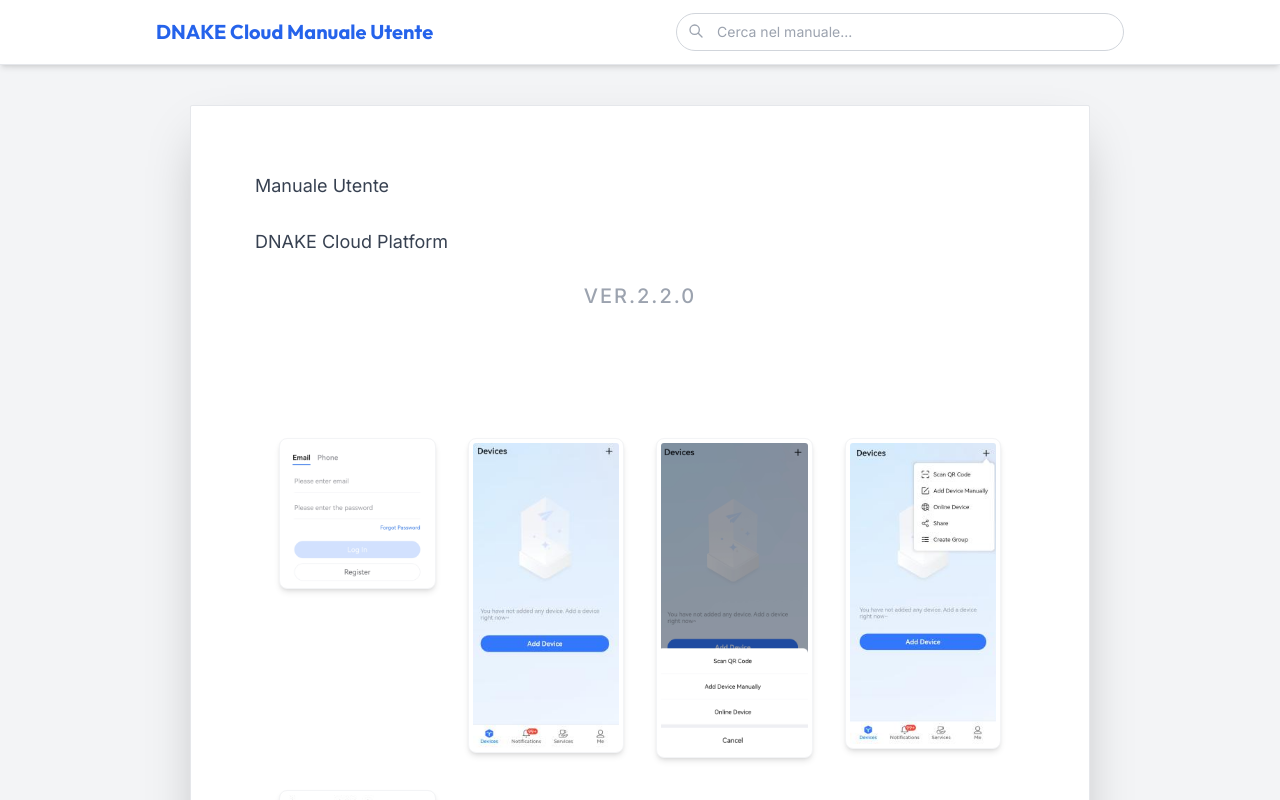
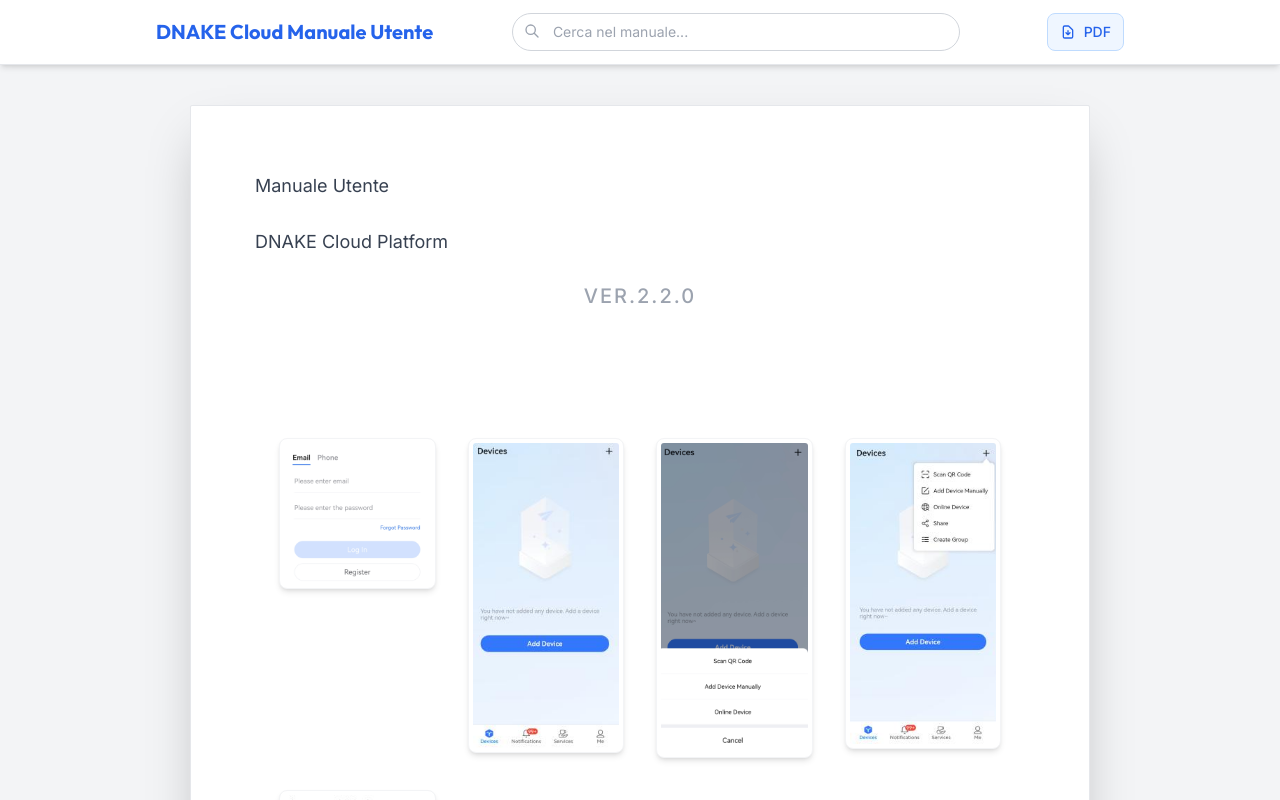
Before and after one commit to neo1777/dnakecloude-manual-viewer, a React (Vite) app: page / in a window 1280 px wide. Shown: the top 800 px of the page. Built offline with nearby package versions, Linux system fonts and the light colour scheme; a web font is replaced by a local one.

Commit message:
feat: aggiunta esportazione pdf da Header

```diff
--- a/components/Header.tsx
+++ b/components/Header.tsx
@@ -120,6 +120,17 @@
             </div>
           )}
         </div>
+
+        <button
+          onClick={() => window.print()}
+          className="flex items-center gap-2 bg-blue-50 hover:bg-blue-100 text-blue-600 border border-blue-200 px-3 py-2 rounded-lg font-medium transition-colors text-sm whitespace-nowrap ml-2"
+          title="Esporta il manuale in formato PDF"
+        >
+          <svg className="w-4 h-4" fill="none" stroke="currentColor" viewBox="0 0 24 24">
+            <path strokeLinecap="round" strokeLinejoin="round" strokeWidth={2} d="M12 10v6m0 0l-3-3m3 3l3-3m2 8H7a2 2 0 01-2-2V5a2 2 0 012-2h5.586a1 1 0 01.707.293l5.414 5.414a1 1 0 01.293.707V19a2 2 0 01-2 2z" />
+          </svg>
+          <span className="hidden sm:inline">PDF</span>
+        </button>
       </div>
     </header>
   );
```
